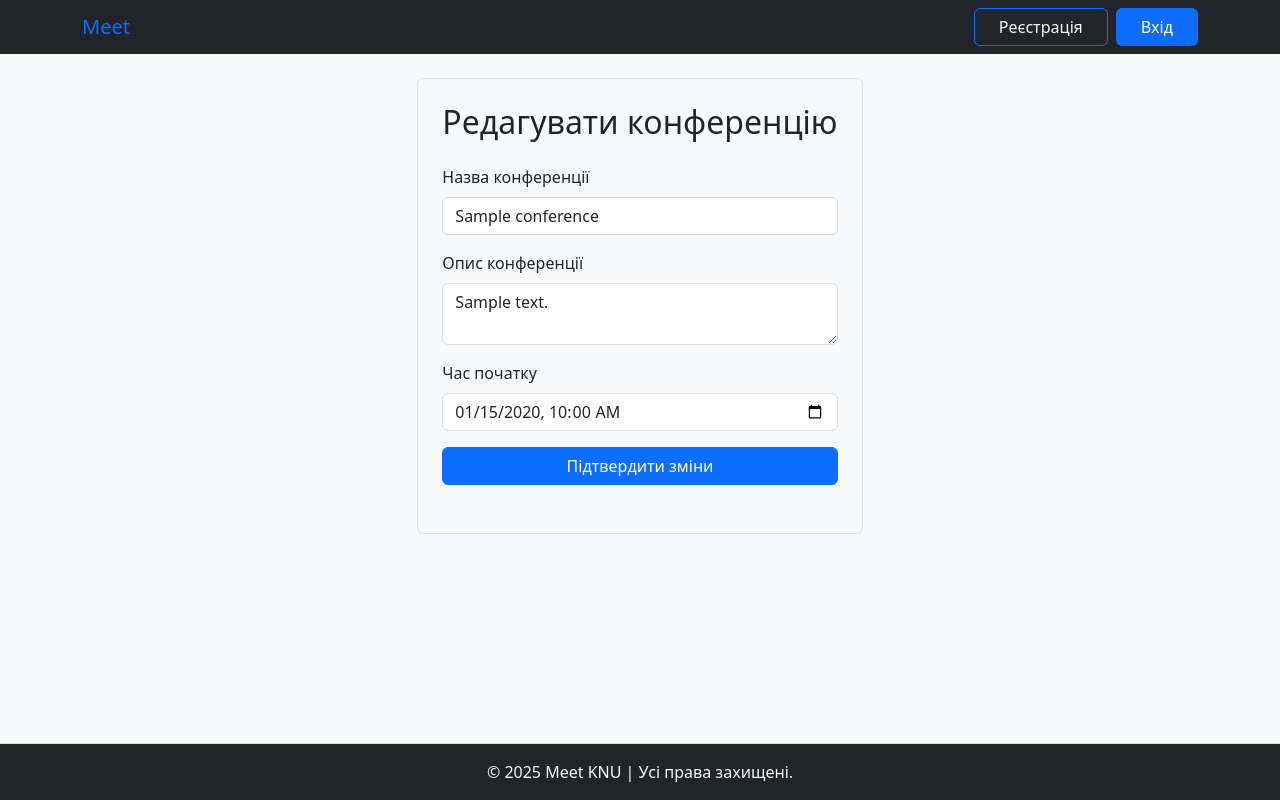
After one commit to L3gvccy/Jitsi-django, a Django app: template meet/templates/videochat/edit_conference.html in a window 1280 px wide. The commit adds this page. Run offline with Django 3.2, Linux system fonts and the light colour scheme; the template is opened without the code that fills it: most values are stand-ins (such as "Sample title", 1, 10 or a date in 2020).

Commit message:
Add edit and delete functionalities for conferences; update views, URLs, and templates accordingly.

```diff
--- /dev/null
+++ b/meet/templates/videochat/edit_conference.html
@@ -0,0 +1,25 @@
+{% extends 'base.html' %}
+{% block title %}Редагувати конференцію{% endblock %}
+{% block content %}
+<div class="container d-flex flex-column justify-content-center align-items-center">
+    <div class="border p-4 rounded mt-4" style="min-width: 400px; max-width: 600px;">
+        <h2 class="text-center mb-4">Редагувати конференцію</h2>
+        <form method="post" class="mb-4">
+            {% csrf_token %}
+            <div class="mb-3">
+                <label for="title" class="form-label">Назва конференції</label>
+                <input type="text" class="form-control" id="title" name="title" value="{{ conference.title }}" required>
+            </div>
+            <div class="mb-3">
+                <label for="description" class="form-label">Опис конференції</label>
+                <textarea class="form-control" id="description" name="description">{{ conference.description }}</textarea>
+            </div>
+            <div class="mb-3">
+                <label for="start_time" class="form-label">Час початку</label>
+                <input type="datetime-local" class="form-control" id="start_time" name="start_time" value="{{ conference.start_time|date:'Y-m-d\\TH:i' }}" required>
+            </div>
+            <button type="submit" class="btn btn-primary w-100">Підтвердити зміни</button>
+        </form>
+    </div>
+</div>
+{% endblock %}
--- a/meet/templates/videochat/my_conferences.html
+++ b/meet/templates/videochat/my_conferences.html
@@ -10,9 +10,9 @@
             <p class="card-text">{{ c.description }}</p>
             <p class="card-text"><small class="text-muted">Початок: {{ c.start_time }}</small></p>
             <a href="{% url 'join_conference' c.room_name %}" class="btn btn-primary">Приєднатися</a>
-            <a href="" class="btn btn-secondary">Редагувати</a>
+            <a href="{% url 'edit_conference' c.room_name %}" class="btn btn-secondary">Редагувати</a>
             <a href="" class="btn btn-secondary">Запросити</a>
-            <a href="" class="btn btn-danger">Видалити</a>
+            <a href="{% url 'delete_conference' c.room_name %}" class="btn btn-danger">Видалити</a>
         </div>
     </div>
     {% empty %}
--- a/meet/videochat/urls.py
+++ b/meet/videochat/urls.py
@@ -1,8 +1,10 @@
 from django.urls import path
-from .views import video_call_view, create_conference, my_conferences, join_conference
+from .views import video_call_view, create_conference, my_conferences, join_conference, edit_conference, delete_conference
 
 urlpatterns = [
     path('my_conferences/', my_conferences, name='my_conferences'),
+    path('edit/<str:room_name>/', edit_conference, name='edit_conference'),
+    path('delete/<str:room_name>/', delete_conference, name='delete_conference'),
     path('create/', create_conference, name='create_conference'),
     path('<str:room_name>/', join_conference, name='join_conference'),
 ]
```
Also changed, not shown: meet/videochat/views.py (+20 -1 lines), meet/db.sqlite3.
